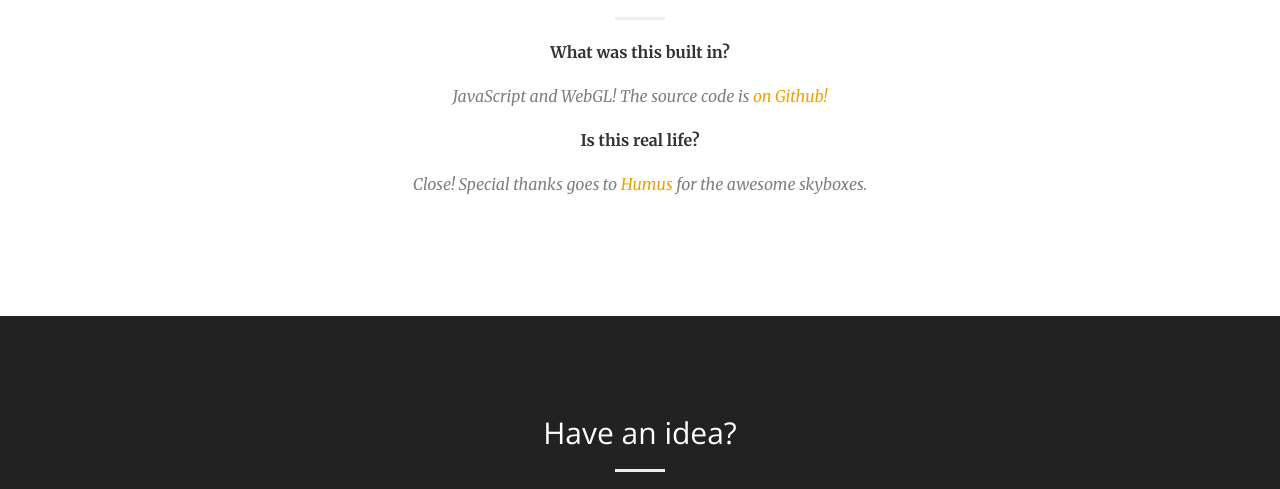
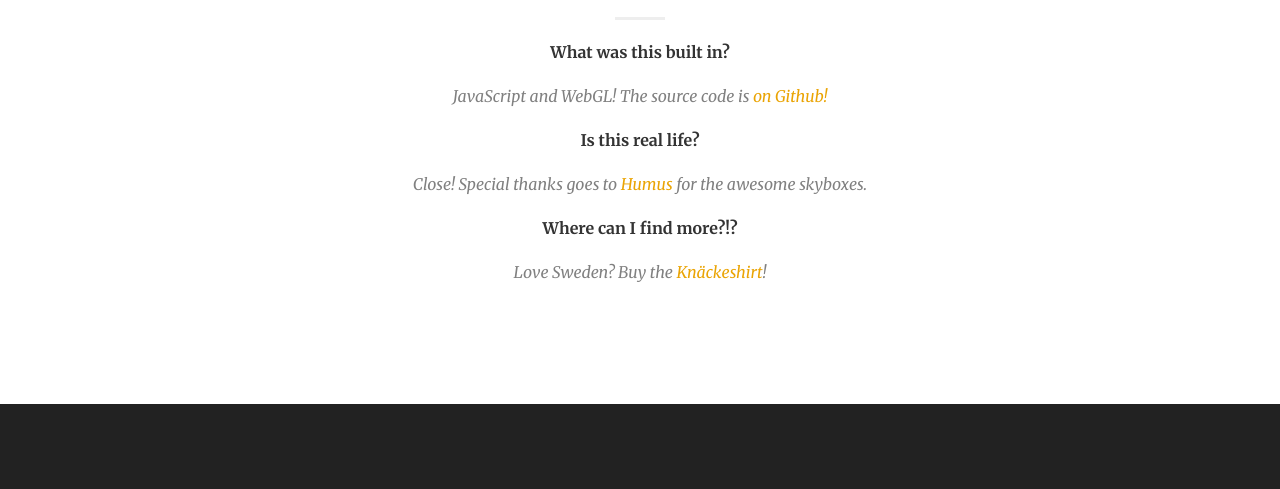
Before and after one commit to pushmatrix/swedensimulator, a website: page index.html in a window 1280 px wide. Shown: the part 2049-2538 px from the top of the page. Drawn offline with nearby package versions, Linux system fonts and the light colour scheme.

Commit message:
Added a part about the knackeshirt

```diff
--- a/index.html
+++ b/index.html
@@ -185,6 +185,8 @@
                     <p class='answer'>JavaScript and WebGL! The source code is <a target="_blank" href="http://github.com/pushmatrix/swedensimulator">on Github!</a> </p>
                     <p class='question'>Is this real life?</p>
                     <p class='answer'>Close! Special thanks goes to <a target="_blank" href="http://www.humus.name/index.php?page=Textures">Humus </a> for the awesome skyboxes. </p>
+                    <p class='question'>Where can I find more?!?</p>
+                    <p class='answer'>Love Sweden? Buy the<a href="http://knackeshirt.com" target="_blank"> Knäckeshirt</a>!</p>
 
                 </div>
             </div>
```
